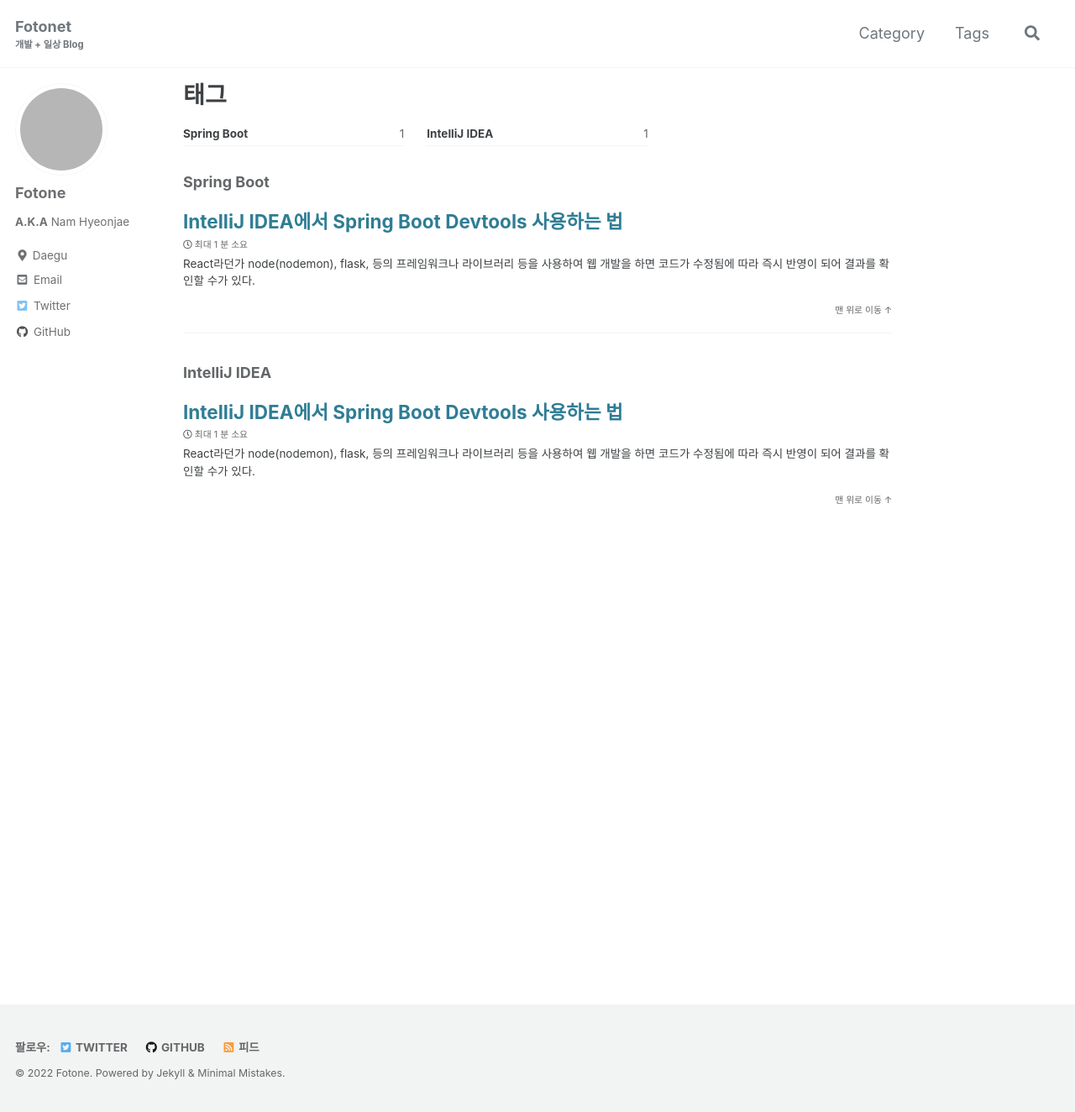
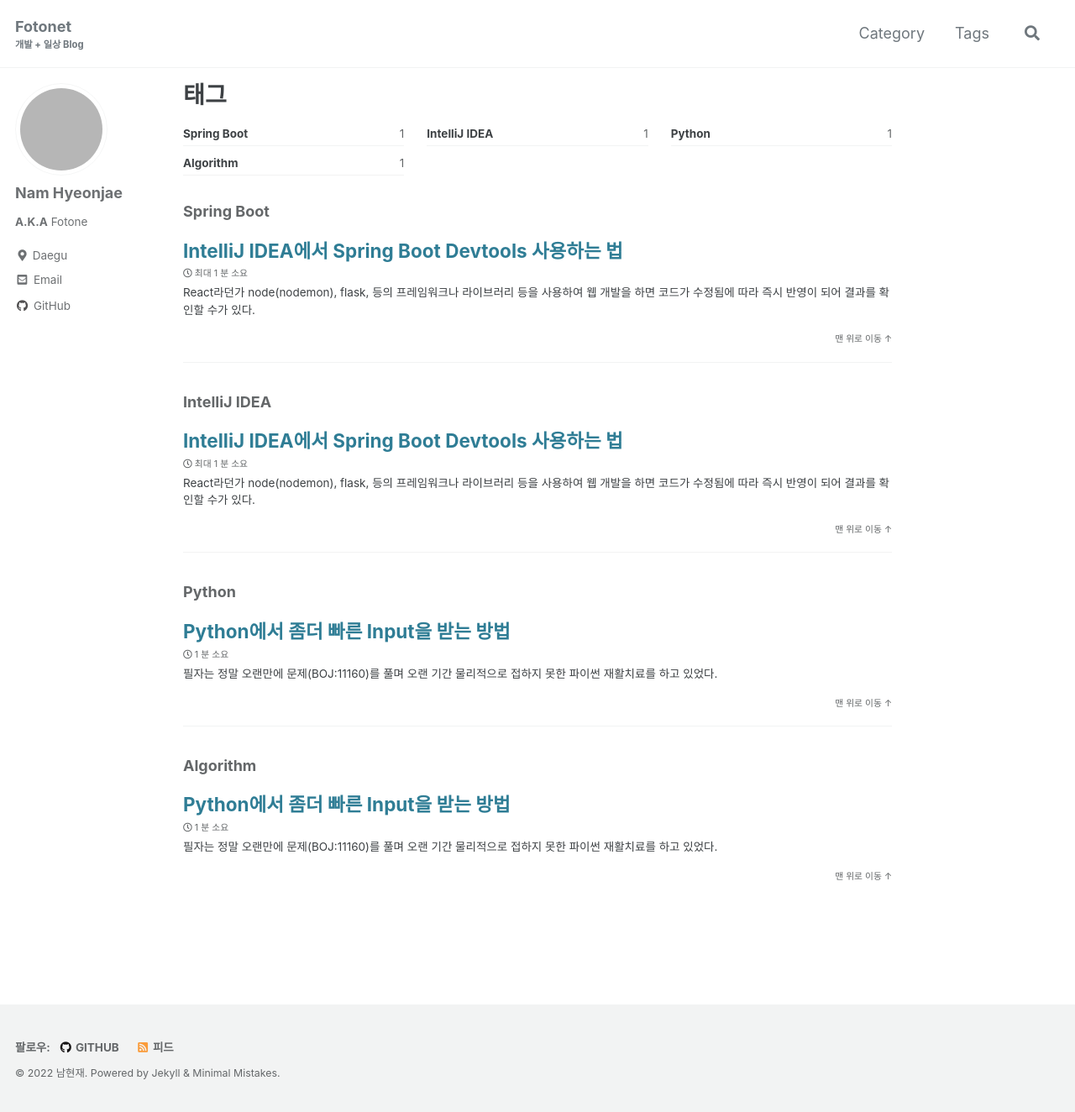
Before and after one commit to fotoner/fotoner.github.io, a Jekyll site: the page built from _pages/tag-archive.md, in a window 1280 px wide and 1324 px high. Shown: the whole window at 84% size. Built offline with Jekyll 4.4.1, drawn with Linux system fonts in a browser that asks for light colours; cached includes are drawn as plain includes; grey boxes are pictures that could not be loaded.

Commit message:
📝2022-11-10 Python에서 좀더 빠른 Input을 받는 방법

````diff
--- a/_config.yml
+++ b/_config.yml
@@ -19,11 +19,11 @@ locale                   : "ko-KR"
 title                    : "Fotonet"
 title_separator          : "-"
 subtitle                 : "개발 + 일상 Blog"
-name                     : "Fotone"
+name                     : "남현재"
 description              : "개발 + 일상 Blog"
-url                      : "https://blog.fotone.moe"
+url                      : "https://fotoner.github.io"
 baseurl                  : # the subpath of your site, e.g. "/blog"
-repository               : "fotoner-p/blog.fotone.moe" # GitHub username/repo-name e.g. "mmistakes/minimal-mistakes"
+repository               : "fotoner/fotoner.github.io" # GitHub username/repo-name e.g. "mmistakes/minimal-mistakes"
 teaser                   : # path of fallback teaser image, e.g. "/assets/images/500x300.png"
 logo                     : # path of logo image to display in the masthead, e.g. "/assets/images/88x88.png"
 masthead_title           : "Fotonet"
@@ -80,7 +80,7 @@ baidu_site_verification  :
 
 # Social Sharing
 twitter:
-  username               : "FotoneDev"
+  username               :
 facebook:
   username               :
   app_id                 :
@@ -103,9 +103,9 @@ analytics:
 
 # Site Author
 author:
-  name             : "Fotone"
+  name             : "Nam Hyeonjae"
   avatar           : "https://avatars.githubusercontent.com/u/20179860" # path of avatar image, e.g. "/assets/images/bio-photo.jpg"
-  bio              : "**A.K.A** Nam Hyeonjae"
+  bio              : "**A.K.A** Fotone"
   location         : "Daegu"
   # email            : "jaemuon5582@gmail.com"
   links:
@@ -115,9 +115,9 @@ author:
     - label: "Website"
       icon: "fas fa-fw fa-link"
       # url: "https://your-website.com"
-    - label: "Twitter"
-      icon: "fab fa-fw fa-twitter-square"
-      url: "https://twitter.com/FotoneDev"
+    # - label: "Twitter"
+    #   icon: "fab fa-fw fa-twitter-square"
+    #   url: "https://twitter.com/FotoneDev"
     - label: "Facebook"
       icon: "fab fa-fw fa-facebook-square"
       # url: "https://facebook.com/"
@@ -133,7 +133,7 @@ footer:
   links:
     - label: "Twitter"
       icon: "fab fa-fw fa-twitter-square"
-      url: "https://twitter.com/FotoneDev"
+      # url: "https://twitter.com/FotoneDev"
     - label: "Facebook"
       icon: "fab fa-fw fa-facebook-square"
       # url:
--- /dev/null
+++ b/_posts/python/2022-11-10-python-stdin.md
@@ -0,0 +1,100 @@
+---
+title: "Python에서 좀더 빠른 Input을 받는 방법"
+last_modified_at: 2022-11-10T20:29:00
+categories:
+ - Python
+tags:
+ - Python
+ - Algorithm
+---
+
+필자는 정말 오랜만에 [문제(BOJ:11160)](https://www.acmicpc.net/problem/11660)를 풀며 오랜 기간 물리적으로 접하지 못한 파이썬 재활치료를 하고 있었다.
+
+그러던 중 . . .
+
+![image](/assets/images/posts/python/2022-11-10-python-stdin/img1.png)
+시간초과가 나던게 아닌가????
+<br/>
+
+아무리 몇 달 만에 잡는 파이썬이라고는 하였지만 DP도 제대로 적용했고(개선할 점은 있지만) 알고리즘 자체로는 시간 초과가 날 이유가 존재하지 않았다...
+<br/>
+
+그러면서 PyPy로도 채점해 보고 어떻게든 개선할 부분을 찾아보던 와중 Q&A 글에서 제시한 해결법 중 다음과 같은 예시 문제를 보았다.
+
+[문제(BOJ:15552)](https://www.acmicpc.net/problem/15552)
+> 본격적으로 for문 문제를 풀기 전에 주의해야 할 점이 있다. 입출력 방식이 느리면 여러 줄을 입력받거나 출력할 때 시간초과가 날 수 있다는 점이다.
+
+그렇다 사실 필자는 가장 기본적인 input 처리를 간과한 것이다. 아래의 필자의 코드를 살펴보자
+
+```python
+prefix_sum = [0]
+cur_sum = 0
+
+n, m = list(map(int, input().split())) # 이부분
+
+for _ in range(n):
+    for val in map(int, input().split()): # 이부분
+        cur_sum = cur_sum + val
+        prefix_sum.append(cur_sum)
+
+for _ in range(m):
+    res = 0
+    y1, x1, y2, x2 = list(map(lambda val: int(val) - 1, input().split()))
+    # 특히 이 부분
+
+    for cur_y in range(y2 - y1 + 1):
+        res += prefix_sum[x2 + (y1 + cur_y) * n + 1] - prefix_sum[x1 + (y1 + cur_y) * n]
+
+    print(res)
+```
+다음과 같은 주석 부분에서 입력을 받게 된다. 특히 문제에서 m 번의 입력은 최대 10만 번을 입력받게 되는데, 기본 input 함수로는 감당하지 못하고 1초의 시간제한에 걸리는 것이다!
+<br/>
+
+```python
+import time
+
+start = time.time()
+
+for _ in range(1000000):
+    res = sum(map(int, input().split()))
+
+end = time.time()
+
+print(f'{end - start}s')
+```
+[문제(BOJ:15552)](https://www.acmicpc.net/problem/15552)와 같이 100만 번의 입력을 가지는 상황을 만들어 실험해 보자. 필자는 임의로 100만 줄의 입력 데이터를 만들고 위의 코드에 입력 스트림으로 넣어보기로 했다.
+
+![image](/assets/images/posts/python/2022-11-10-python-stdin/img3.png)
+결과는 1초 이상이 걸린다! 이 상태로는 [문제(BOJ:15552)](https://www.acmicpc.net/problem/15552)를 해결하지 못한다. 그렇다면 어떻게 처리하면 좋을까?
+
+```python
+import sys
+import time
+
+Input = lambda: sys.stdin.readline().rstrip() #<<<
+
+start = time.time()
+
+for _ in range(1000000):
+    res = sum(map(int, Input().split())) #<<<
+
+end = time.time()
+
+print(f'{end - start}s')
+```
+![image](/assets/images/posts/python/2022-11-10-python-stdin/img4.png)
+이게 전부이다....
+
+<br/>
+
+## 결론
+파이썬의 공식 문서에서 input()함수를 다음과 같이 정의한다.
+>If the prompt argument is present, it is written to standard output without a trailing newline. The function then reads a line from input, converts it to a string (stripping a trailing newline), and returns that. When EOF is read, EOFError is raised.
+
+즉, 개행 처리에 관한 별도의 처리라던가 prompt message를 받아 출력을 하는 기능 등이 존재하며 사용자의 입력 하나하나마다 버퍼에 저장하기에 다수의 입력에서는 비효율 적이다...
+<br/>
+
+대신 sys.stdin.readline()의 경우 개행문자를 포함한 단위까지를 버퍼로 취급하고 별도의 처리를 사용자가 하기에 좀 더 효율적이라 할 수 있다.
+
+![image](/assets/images/posts/python/2022-11-10-python-stdin/img5.png)
+~~여러분은 필자처럼 바로 맞을 수 있을 문제를 fail 스택 한 번 더 쌓아서 풀지 말자~~
````
Also changed, not shown: assets/images/posts/python/2022-11-10-python-stdin/img1.png (added), assets/images/posts/python/2022-11-10-python-stdin/img2.png (added), assets/images/posts/python/2022-11-10-python-stdin/img3.png (added), assets/images/posts/python/2022-11-10-python-stdin/img4.png (added), assets/images/posts/python/2022-11-10-python-stdin/img5.png (added).
